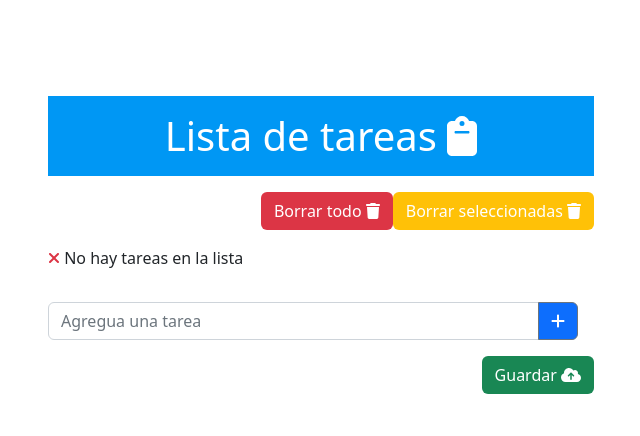
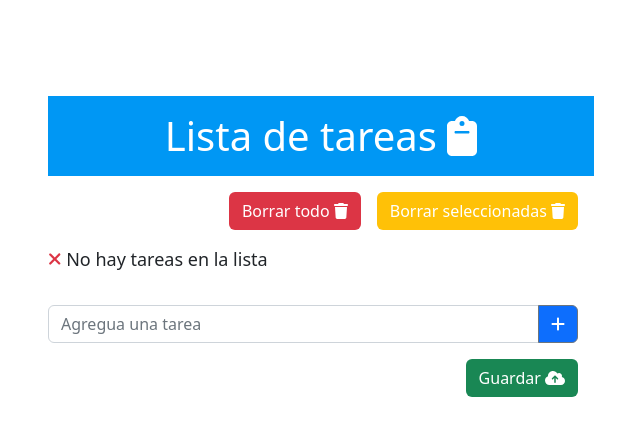
Before and after one commit to aumartinez/vue-laravel-todo, a Vue app: page / in a window 1280 px wide. Shown: the top 436 px of the page, without its empty margins (319-959 px from the left). Built offline with nearby package versions, Linux system fonts and the light colour scheme.

Commit message:
Updated font size for the ToDo list items

```diff
--- a/src/components/TodoList.vue
+++ b/src/components/TodoList.vue
@@ -139,7 +139,7 @@ export default {
 </template>
 
 <!-- Add "scoped" attribute to limit CSS to this component only -->
-<style scoped>
+<style scoped lang="scss">
   .todolist {
     margin: 3rem 0;
   }
@@ -149,24 +149,27 @@ export default {
     color: #fff;
   }
 
+  .todo-container {
+    li {
+      margin-bottom: 1rem;
+      font-size: 18px;
+    }
+  }
+
   .btns-wrapper,
   .list-bottom {
     display:flex;
     flex-direction: row;
     justify-content: flex-end;
-
-    button {
-      margin-right: 0;
-
-      &:hover {
-        color: #fff;
-        opacity: 0.7
-      }
-    }
   }
 
   button {
     color: #fff;
     margin-right: 1rem;
+
+    &:hover {
+      color: #fff !important;
+      opacity: 0.7
+    }
   }
 </style>
```
